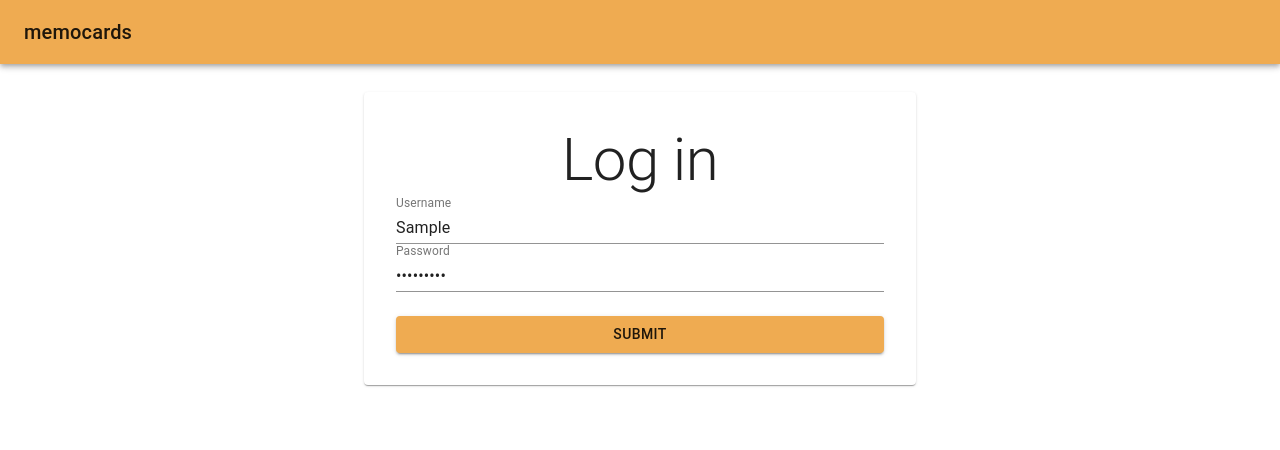
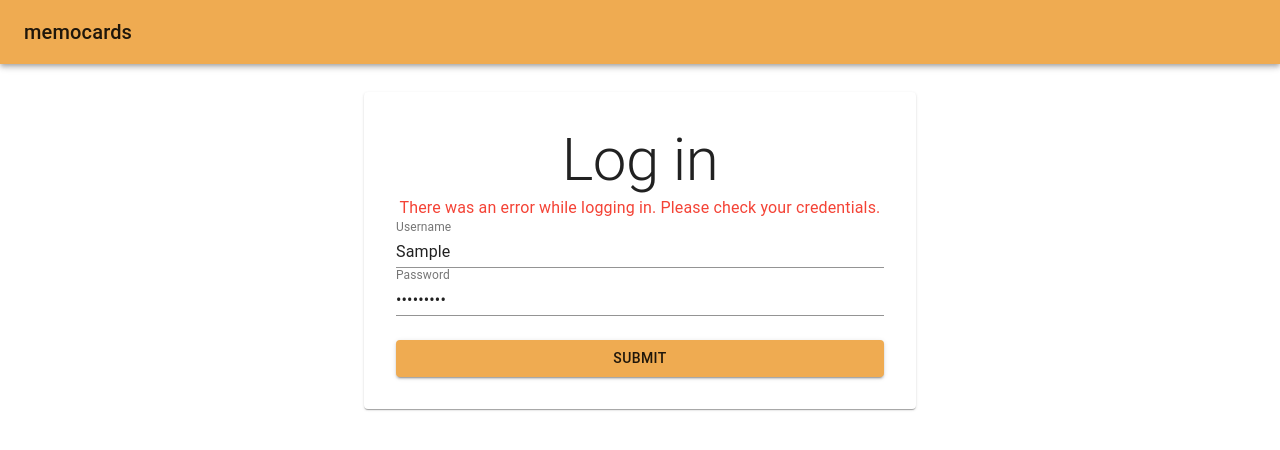
Before and after one commit to karmek-k/memocards, a React (Create React App) app in the folder client/: page /login in a window 1280 px wide. Both pictures are taken after typing "Sample", "Sample123" into the empty fields and a click on the button "SUBMIT". Shown: the top 450 px of the page. Built offline with nearby package versions, Linux system fonts and the light colour scheme; no server answers; the HTML template or start-up script is replaced by a standard one.

Commit message:
Add log in effect and some feedback for the user

```diff
--- a/client/src/components/login/LoginForm.tsx
+++ b/client/src/components/login/LoginForm.tsx
@@ -3,7 +3,8 @@ import {
   Paper,
   Typography,
   TextField,
-  Button
+  Button,
+  LinearProgress
 } from '@material-ui/core';
 import React from 'react';
 import { SubmitHandler, useForm } from 'react-hook-form';
@@ -14,7 +15,7 @@ const useStyles = makeStyles({
   paper: {
     padding: '2rem'
   },
-  formHeader: {
+  centerText: {
     textAlign: 'center'
   },
   form: {
@@ -22,7 +23,7 @@ const useStyles = makeStyles({
     flexDirection: 'column',
     justifyContent: 'space-between'
   },
-  button: {
+  marginTop: {
     marginTop: '1.5rem'
   }
 });
@@ -34,9 +35,11 @@ export interface LoginInputs {
 
 interface Props {
   setInputsCallback: React.Dispatch<React.SetStateAction<LoginInputs>>;
+  loggingIn: boolean;
+  error: boolean;
 }
 
-const LoginForm: React.FC<Props> = ({ setInputsCallback }) => {
+const LoginForm: React.FC<Props> = props => {
   const classes = useStyles();
   const {
     handleSubmit,
@@ -46,13 +49,22 @@ const LoginForm: React.FC<Props> = ({ setInputsCallback }) => {
     resolver: yupResolver(loginSchema)
   });
 
-  const onSubmit: SubmitHandler<LoginInputs> = setInputsCallback;
+  const onSubmit: SubmitHandler<LoginInputs> = props.setInputsCallback;
 
   return (
     <Paper className={classes.paper}>
-      <Typography variant="h2" className={classes.formHeader}>
+      <Typography variant="h2" className={classes.centerText}>
         Log in
       </Typography>
+      {props.error && (
+        <Typography
+          variant="body1"
+          color="error"
+          className={classes.centerText}
+        >
+          There was an error while logging in. Please check your credentials.
+        </Typography>
+      )}
       <form className={classes.form} onSubmit={handleSubmit(onSubmit)}>
         <TextField
           label="Username"
@@ -71,11 +83,13 @@ const LoginForm: React.FC<Props> = ({ setInputsCallback }) => {
           variant="contained"
           color="primary"
           type="submit"
-          className={classes.button}
+          disabled={props.loggingIn}
+          className={classes.marginTop}
         >
           Submit
         </Button>
       </form>
+      {props.loggingIn && <LinearProgress className={classes.marginTop} />}
     </Paper>
   );
 };
--- a/client/src/pages/LoginPage.tsx
+++ b/client/src/pages/LoginPage.tsx
@@ -1,19 +1,42 @@
 import { Container } from '@material-ui/core';
-import React from 'react';
+import React, { useEffect } from 'react';
 import { useState } from 'react';
 import LoginForm, { LoginInputs } from '../components/login/LoginForm';
 import Layout from '../components/shared/Layout';
+import login from '../functions/login';
+import { useAppDispatch } from '../hooks/redux';
+import userSlice from '../redux/slices/userSlice';
 
 const LoginPage: React.FC = () => {
   const [inputs, setInputs] = useState<LoginInputs>({
     username: '',
     password: ''
   });
+  const [loggingIn, setLoggingIn] = useState<boolean>(false);
+  const [error, setError] = useState<boolean>(false);
+  const dispatch = useAppDispatch();
+
+  useEffect(() => {
+    if (!inputs.username || !inputs.password) {
+      return;
+    }
+
+    setLoggingIn(true);
+    setError(false);
+    login(inputs)
+      .then(jwt => dispatch(userSlice.login(jwt)))
+      .catch(() => setError(true))
+      .finally(() => setLoggingIn(false));
+  }, [inputs, dispatch]);
 
   return (
     <Layout>
       <Container maxWidth="sm">
-        <LoginForm setInputsCallback={setInputs} />
+        <LoginForm
+          setInputsCallback={setInputs}
+          loggingIn={loggingIn}
+          error={error}
+        />
       </Container>
     </Layout>
   );
```
